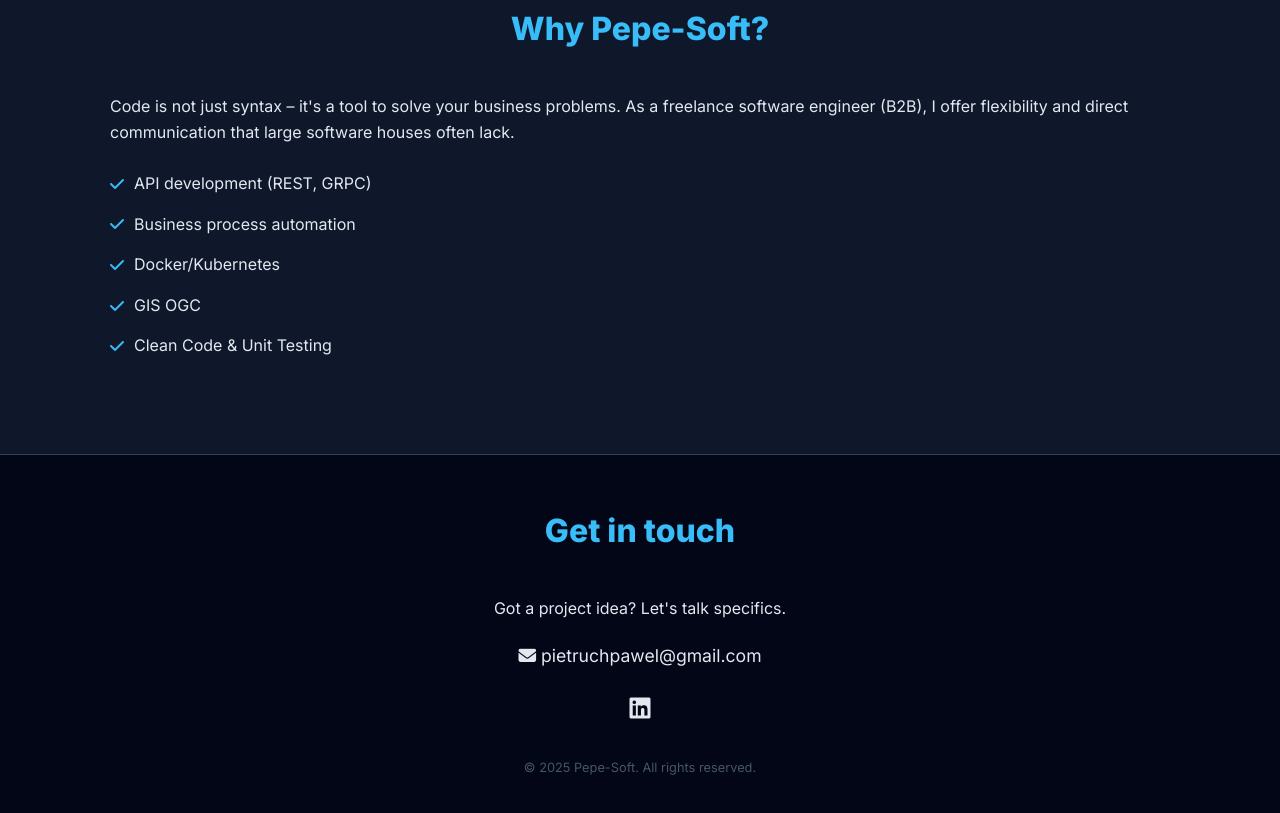
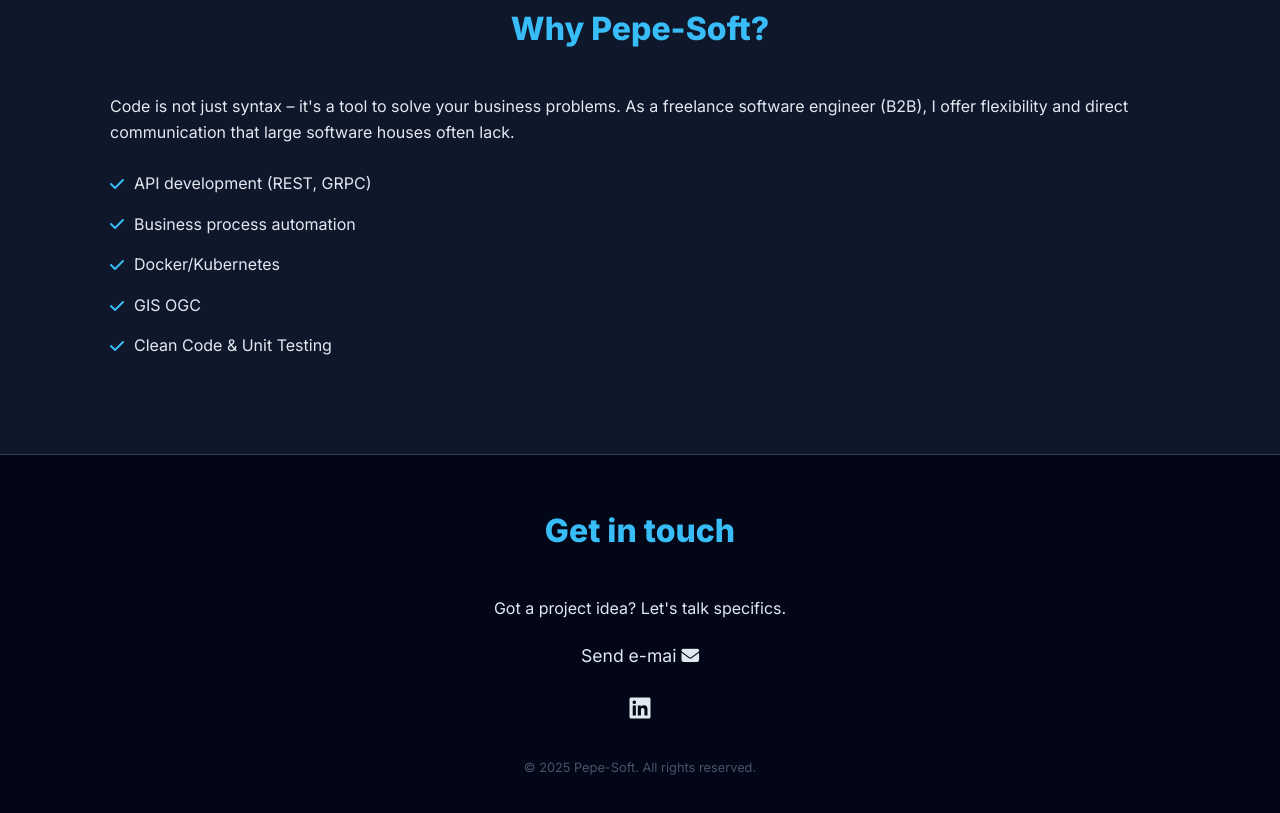
Before and after one commit to pietrucha/website, a plain HTML site: page index.html in a window 1280 px wide. Shown: the part 1369-2182 px from the top of the page. Drawn offline with Linux system fonts and the light colour scheme.

Commit message:
Update email contact method in index.html

```diff
--- a/index.html
+++ b/index.html
@@ -229,7 +229,7 @@
         <p>Got a project idea? Let's talk specifics.</p>
 
         <div class="contact-info">
-            <p><i class="fa-solid fa-envelope"></i> pietruchpawel@gmail.com</p>
+            <p><a href="javascript:void(0);" onclick="this.href='mailto:'+String.fromCharCode(112, 105, 101, 116, 114, 117, 99, 104, 112, 97, 119, 101, 108, 64, 103, 97, 109, 105, 108, 46, 99, 111, 109)"><span>Send e-mai</span> <i class="fa-solid fa-envelope"></i></a></p>
             <!--<p><i class="fa-solid fa-phone"></i> +48 000 000 000</p>-->
         </div>
 
```
